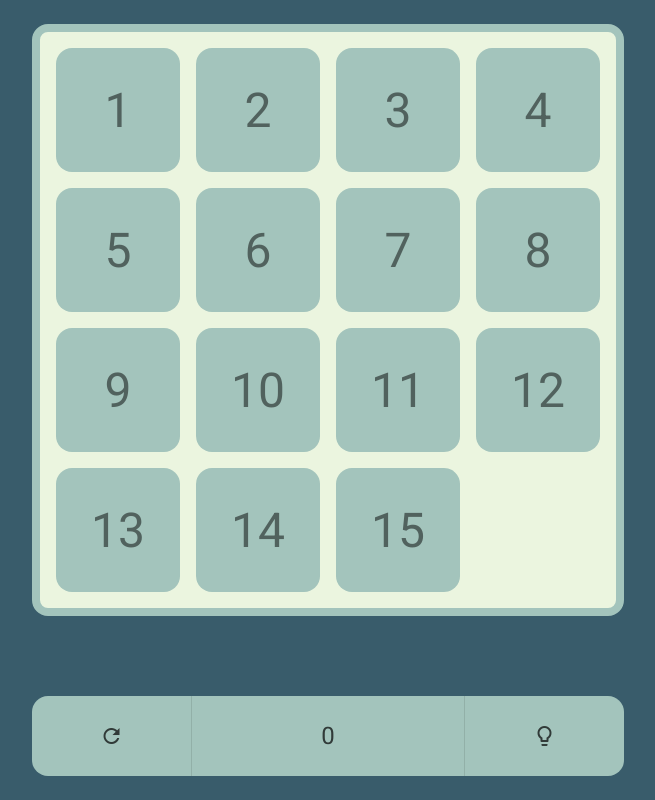
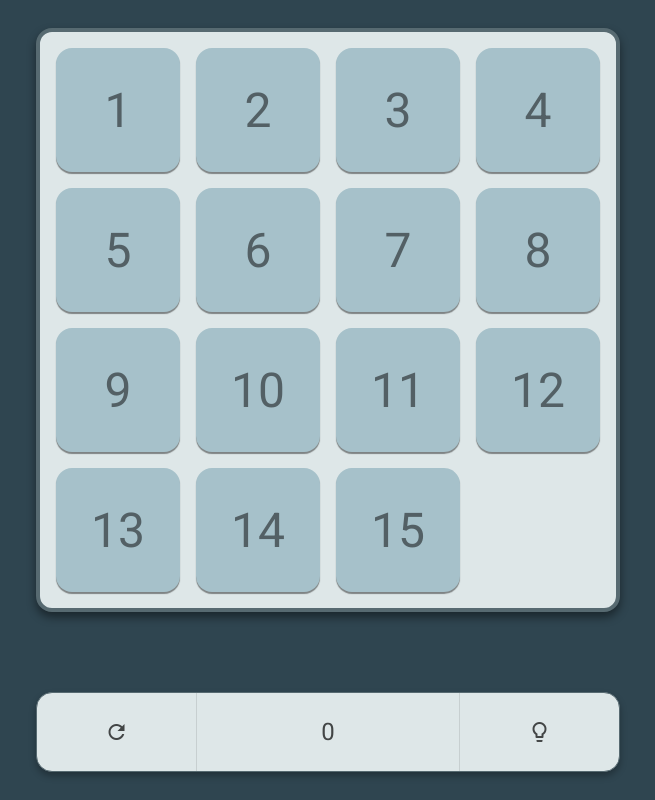
Before and after one commit to drpietz/gwv, a plain HTML site: page 15-puzzle/index.html in a window 1280 px wide. Shown: the whole page, without its empty margins (312-967 px from the left). Drawn offline with nearby package versions, Linux system fonts and the light colour scheme.

Commit message:
Change 15-puzzle styling

```diff
--- a/15-puzzle/index.html
+++ b/15-puzzle/index.html
@@ -19,7 +19,7 @@
 				display: flex;
 				align-items: center;
 				justify-content: center;
-				background-color: #395C6B;
+				background-color: #2f4550;
 
 				margin: 0;
 
@@ -30,9 +30,10 @@
 				padding: 0.5rem;
 				width: 35rem;
 				height: 35rem;
-				background-color: #EBF5DF;
+				background-color: #dee7e8;
 				border-radius: 1rem;
-				border: 0.5rem solid #A3C4BC;
+				border: 0.3rem solid #576a71;
+				box-shadow: 0 5px 10px 0 #00000073;
 				display: grid;
 				grid-template-rows: 25% 25% 25% 25%;
 				grid-template-columns: 25% 25% 25% 25%;
@@ -42,12 +43,13 @@
 				color: rgba(0,0,0,0.5);
 				font-size: 3rem;
 
-				background-color: #A3C4BC;
+				background-color: #a6c1ca;
 				border-radius: 1rem;
 				margin: 0.5rem;
 				display: flex;
 				align-items: center;
 				justify-content: center;
+				box-shadow: 0 2px 1px #0000006e;
 			}
 
 			#controls {
@@ -56,11 +58,15 @@
 				width: 100%;
 				height: 5rem;
 
-				background-color: #A3C4BC;
+				background-color: #dee7e8;
 				border-radius: 1rem;
 
 				display: grid;
 				grid-template-columns: 10rem 1fr 10rem;
+
+				box-sizing: border-box;
+				border: 0.1rem solid #576a71;
+				box-shadow: 0 4px 7px 0 #0000004a;
 			}
 
 			#controls > * {
```
